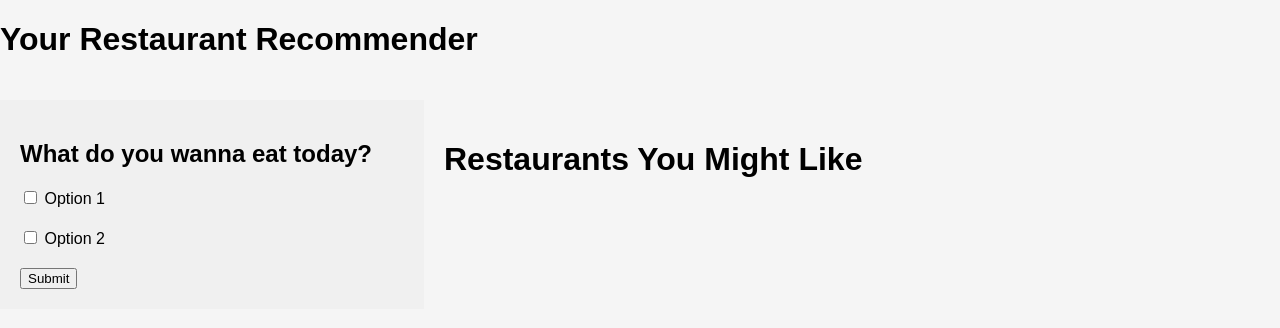
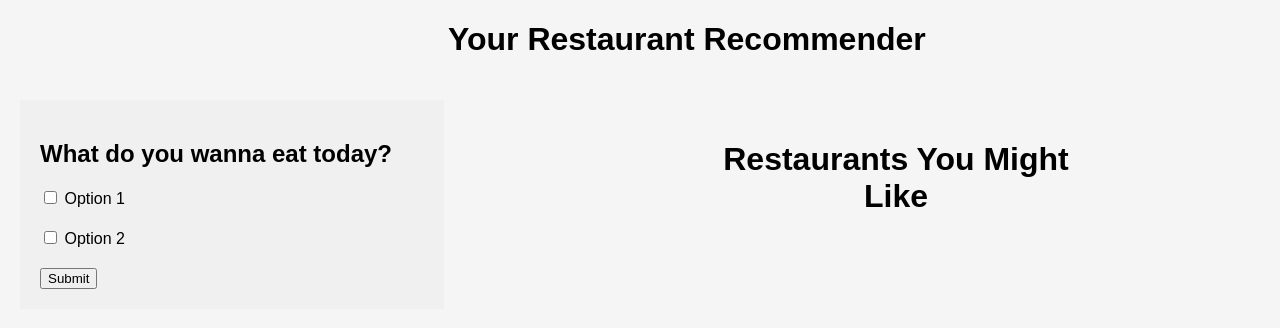
Before and after one commit to poolkit/Hybrid-Restaurant-Recommender, a Flask app: template templates/recommendations.html in a window 1280 px wide. Shown: the top 328 px of the page. Run offline with Flask 2, Linux system fonts and the light colour scheme; the template is opened without the code that fills it, so the values that code supplies are empty.

Commit message:
building web app

```diff
--- a/static/recommendations.css
+++ b/static/recommendations.css
@@ -22,6 +22,7 @@ body {
 .header {
     text-align: center;
     margin-bottom: 20px;
+    margin-left:35%
 }
 
 .restaurant-list {
@@ -76,6 +77,7 @@ body {
     width: 30%;
     background-color: #f0f0f0;
     padding: 20px;
+    margin-left: 20px;
 }
 
 .options {
```
